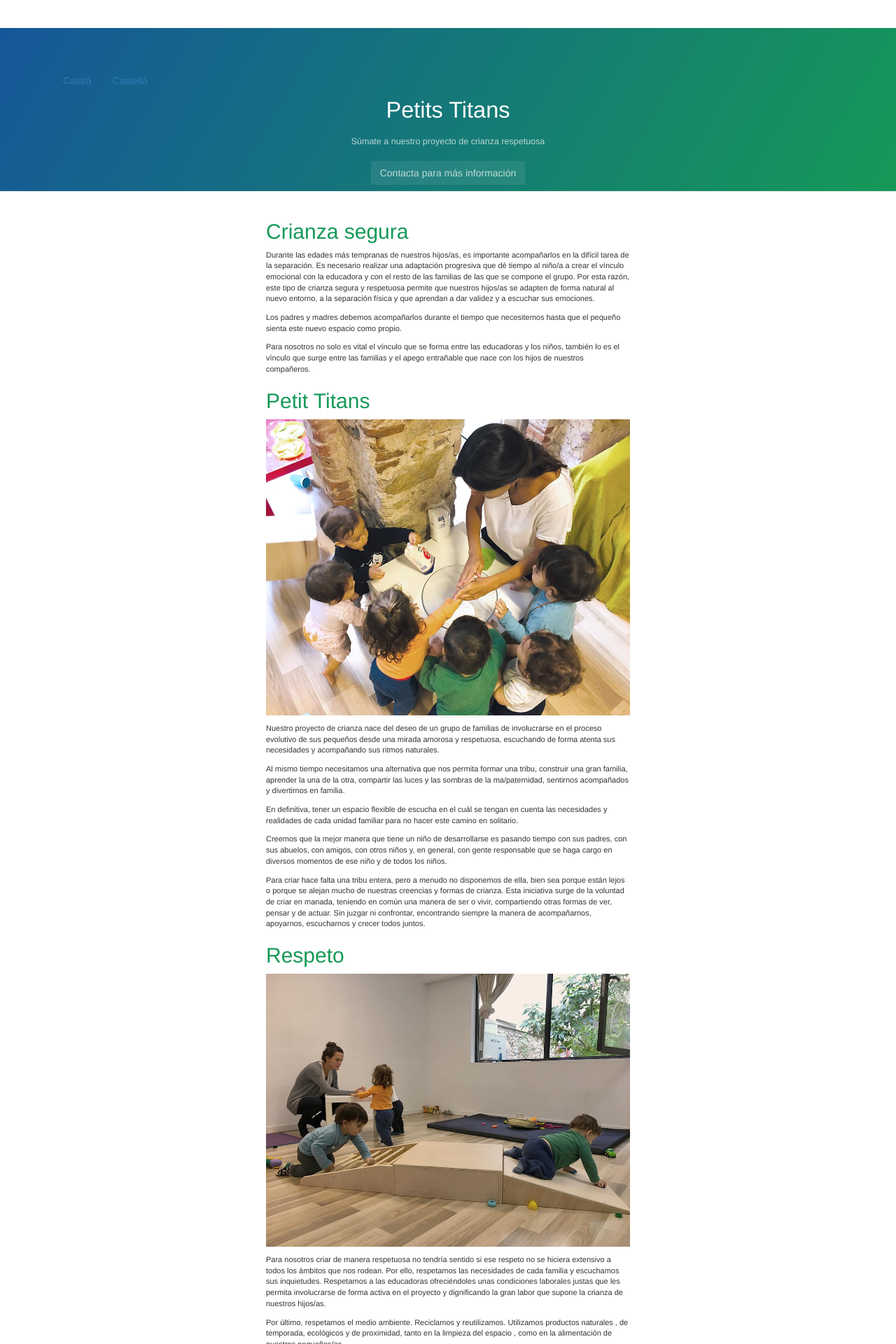
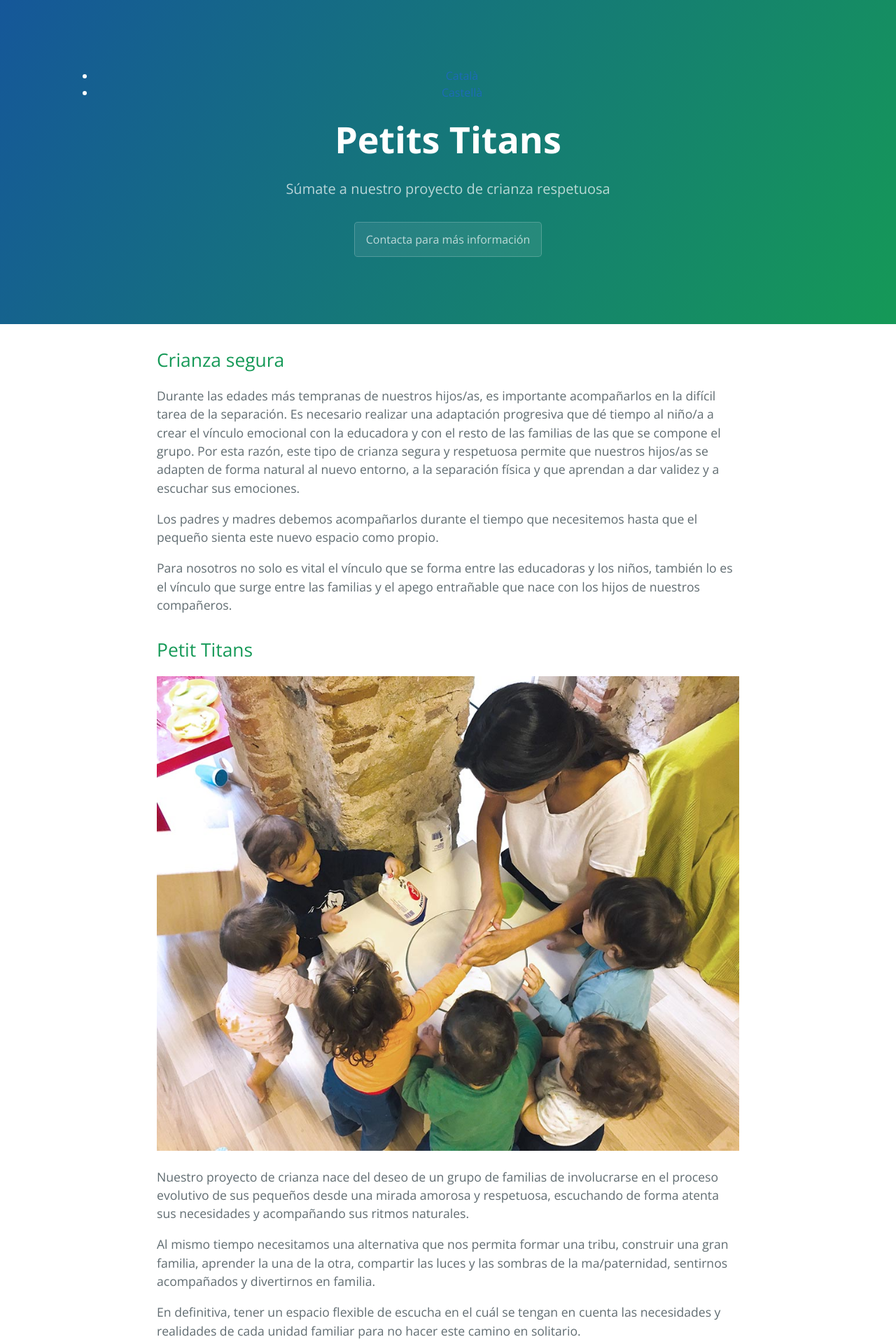
Before and after one commit to sseerrggii/Petits-Titans, a Jekyll site: the page built from index.md, in a window 1280 px wide. Shown: the top 1920 px of the page at 70% size. Built offline with Jekyll 4.4.1, drawn with Linux system fonts in a browser that asks for light colours; our own code applies the rules of GitHub Pages for plain Markdown files; the repository's description, which GitHub fills in, is left out.

Commit message:
Update default.html

```diff
--- a/_layouts/default.html
+++ b/_layouts/default.html
@@ -18,19 +18,16 @@
     <meta name="theme-color" content="#157878">
     <meta name="apple-mobile-web-app-status-bar-style" content="black-translucent">
     <link rel="stylesheet" href="{{ '/assets/css/style.css?v=' | append: site.github.build_revision | relative_url }}">
-    <link rel="stylesheet" href="https://stackpath.bootstrapcdn.com/bootstrap/3.4.1/css/bootstrap.min.css" integrity="sha384-HSMxcRTRxnN+Bdg0JdbxYKrThecOKuH5zCYotlSAcp1+c8xmyTe9GYg1l9a69psu" crossorigin="anonymous">
     <link rel="icon" type="image/png" href="favicon.png">
   </head>
   <body>
     <a id="skip-to-content" href="#content">Skip to the content.</a>
 
     <header class="page-header" role="banner">
-      <div class="collapse navbar-collapse">
-        <ul class="nav navbar-nav">
-          <li><a href="/">Català</a></li>
-          <li><a href="/index_es">Castellà</a></li>
-         </ul>
-      </div>
+      <ul class="nav navbar-nav">
+        <li><a href="/">Català</a></li>
+        <li><a href="/index_es">Castellà</a></li>
+       </ul>
       <h1 class="project-name">{{ page.title | default: site.title | default: site.github.repository_name }}</h1>
       <h2 class="project-tagline">{{ page.description | default: site.description | default: site.github.project_tagline }}</h2>
 
```
